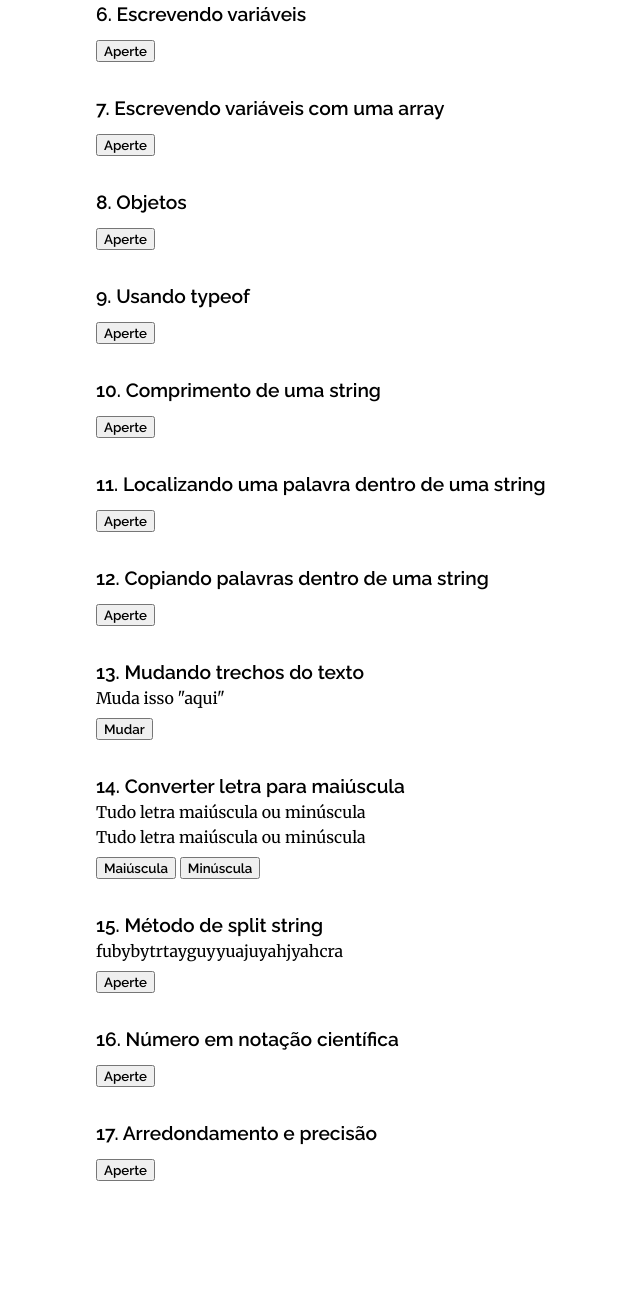
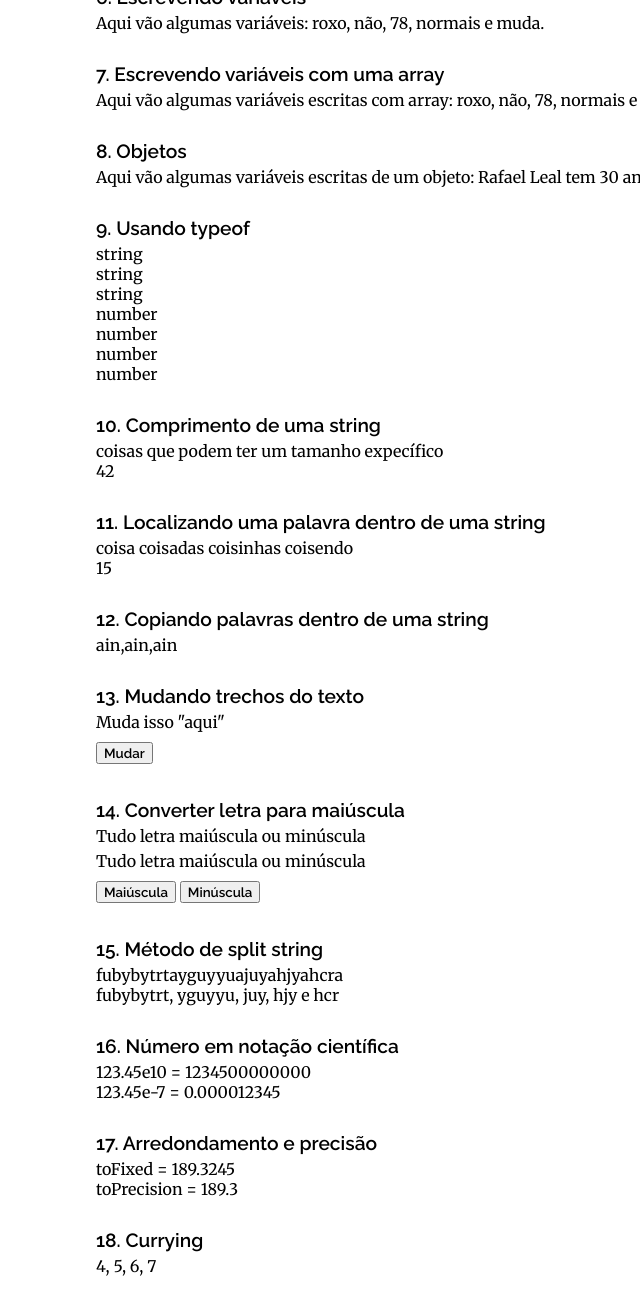
Before and after one commit to forgegabriel/Hora-de-JavaScript, a plain HTML site: page index.html in a window 1280 px wide. Shown: the part 1380-2694 px from the top of the page, without its empty margins (24-664 px from the left). Before the commit the page ends 2646 px from the top, so only its background shows below. Drawn offline with Linux system fonts and the light colour scheme.

Commit message:
Vários botões retirados

```diff
--- a/index.html
+++ b/index.html
@@ -40,7 +40,7 @@
             <h2>3. Diferentes outputs</h2>
             <div>
                 <p id="t3p1-muda-paragrafo">Esse parágrafo recebe "3 + 4" usando "innerHTML".</p>
-                <button onclick="t3p1paragrafoInnerHtml()">Aperte</button><br>
+                <button onclick=t3p1paragrafoInnerHtml()>Aperte</button><br>
             </div>
             <div>
                 <p>Essa linha recebe "3 + 4" usando "write()": </p>
@@ -55,64 +55,64 @@
             </div>
             <div>
                 <p>O console dessa página recebe "3 + 4" usando "console.log()".</p>
-                <button onclick="t3p4consoleLog()">Aperte</button><br>
+                <button onclick=t3p4consoleLog()>Aperte</button><br>
             </div>
             <div>
                 <p>Esse página pode ser impressa usando "window.print()</p>
-                <button onclick="t3p5print()">Aperte</button><br>
+                <button onclick=t3p5print()>Aperte</button><br>
             </div>
         </div>
         <div class="container">
             <h2>4. Somando strings</h2>
             <p id="t4p1-somando-strings">Somando strings</p>
-            <button onclick="t4p1somandoStrings()">Aperte</button>
+            <button onclick=t4p1somandoStrings()>Aperte</button>
             <p id="t4p2-somando-snn">Somando strings e números</p>
-            <button onclick="t4p2somandoSnn()">Aperte</button>
+            <button onclick=t4p2somandoSnn()>Aperte</button>
         </div>
         <div class="container">
             <h2>5. Mostrando o resultado de uma soma</h2>
             <p id="t5-p1-paragrafo"></p>
-            <button onclick="t5p1somandoNumeros()">Aperte</button>
+            <script>t5p1somandoNumeros()</script>
         </div>
         <div class="container">
             <h2>6. Escrevendo variáveis</h2>
             <p id="t6-p1-escrevendoVar"></p>
-            <button onclick="t6p1escrevendoVar()">Aperte</button>
+            <script>t6p1escrevendoVar()</script>
         </div>
         <div class="container">
             <h2>7. Escrevendo variáveis com uma array</h2>
             <p id="t7-p1-escrevendoArray"></p>
-            <button onclick="t7p1escrevendoArray()">Aperte</button>
+            <script>t7p1escrevendoArray()</script>
         </div>
         <div class="container">
             <h2>8. Objetos</h2>
             <p id="t8-p1-objetos"></p>
-            <button onclick="t8p1objetos()">Aperte</button>
+            <script>t8p1objetos()</script>
         </div>
         <div class="container">
             <h2>9. Usando typeof</h2>
             <p id="t9-p1-usando-typeof"></p>
-            <button onclick="t9p1usandoTypeof()">Aperte</button>
+            <script>t9p1usandoTypeof()</script>
         </div>
         <div class="container">
             <h2>10. Comprimento de uma string</h2>
             <p id="t10-p1-string-length"></p>
-            <button onclick=t10p1stringLength()>Aperte</button>
+            <script>t10p1stringLength()</script>
         </div>
         <div class="container">
             <h2>11. Localizando uma palavra dentro de uma string</h2>
             <p id="t11-p1-index-of-string"></p>
-            <button onclick=t11p1indexOfString()>Aperte</button>
+            <script>t11p1indexOfString()</script>
         </div>
         <div class="container">
             <h2>12. Copiando palavras dentro de uma string</h2>
             <p id="t12-p1-match-string"></p>
-            <button onclick=t12p1matchString()>Aperte</button>
+            <script>t12p1matchString()</script>
         </div>
         <div class="container">
             <h2>13. Mudando trechos do texto</h2>
             <p id="t13-p1-muda-trecho">Muda isso "aqui"</p>
-            <button onclick="t13p1mudaTrecho()">Mudar</button>
+            <button onclick=t13p1mudaTrecho()>Mudar</button>
         </div>
         <div class="container">
             <h2>14. Converter letra para maiúscula</h2>
@@ -126,17 +126,22 @@
         <div class="container">
             <h2>15. Método de split string</h2>
             <p id="t15-p1-split-string">fubybytrtayguyyuajuyahjyahcra</p>
-            <button onclick="t15p1splitString()">Aperte</button>
+            <script>t15p1splitString()</script>
         </div>
         <div class="container">
             <h2>16. Número em notação científica</h2>
             <p id="t16-p1-notacao"></p>
-            <button onclick="t16p1notacao()">Aperte</button>
+            <script>t16p1notacao()</script>
         </div>
         <div class="container">
             <h2>17. Arredondamento e precisão</h2>
             <p id="t17-p1-numeros"></p>
-            <button onclick="t17p1numeros()">Aperte</button>
+            <script>t17p1numeros()</script>
+        </div>
+        <div class="container">
+            <h2>18. Currying</h2>
+            <p id="t18-p1-currying"></p>
+            <script>t18p1currying()</script>
         </div>
     </main>
 
--- a/javascript/codigo.js
+++ b/javascript/codigo.js
@@ -117,7 +117,7 @@ function t15p1splitString() {
     let $texto1 = document.getElementById("t15-p1-split-string").innerHTML;
     const $array1 = $texto1.split("a");
     document.getElementById("t15-p1-split-string").innerHTML =
-        `${$array1[0]}, ${$array1[1]}, ${$array1[2]}, ${$array1[3]} e ${$array1[4]}`;
+        `${$texto1}<br> ${$array1[0]}, ${$array1[1]}, ${$array1[2]}, ${$array1[3]} e ${$array1[4]}`;
 }
 
 function t16p1notacao() {
@@ -127,8 +127,42 @@ function t16p1notacao() {
 }
 
 function t17p1numeros() {
-    var $num = 189.3245;
+    let $num = 189.3245;
     document.getElementById("t17-p1-numeros").innerHTML =
-    `toFixed = ${$num.toFixed(4)}<br>
+        `toFixed = ${$num.toFixed(4)}<br>
     toPrecision = ${$num.toPrecision(4)}`;
 }
+
+function display(idHtml, string) {
+    document.getElementById(idHtml).innerHTML = string;
+}
+
+
+function t18p1currying() {
+
+    function soma(a) {
+        return function (b) {
+            return a + b;
+        }
+    }
+
+    const soma2 = soma(2);
+
+    soma2(2);
+    soma2(3);
+    soma2(4);
+    soma2(5);
+
+    let $lugar = "t18-p1-currying";
+    let $texto = `${soma2(2)}, ${soma2(3)}, ${soma2(4)}, ${soma2(5)}`;
+
+    display($lugar, $texto);
+}
+
+// function () {
+
+//     let $lugar = "";
+//     let $texto = "";
+
+//     display($lugar, $texto);
+// }
```
